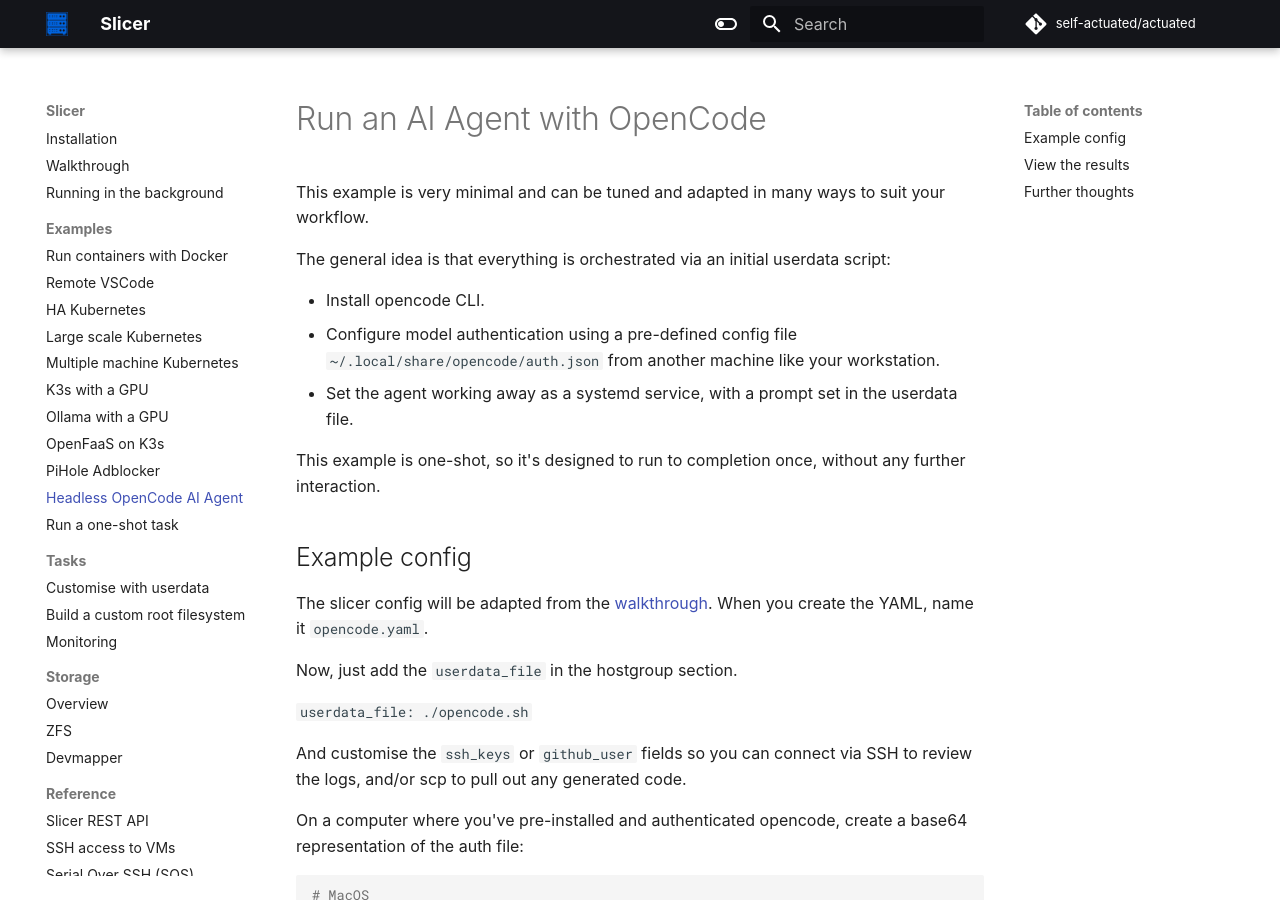
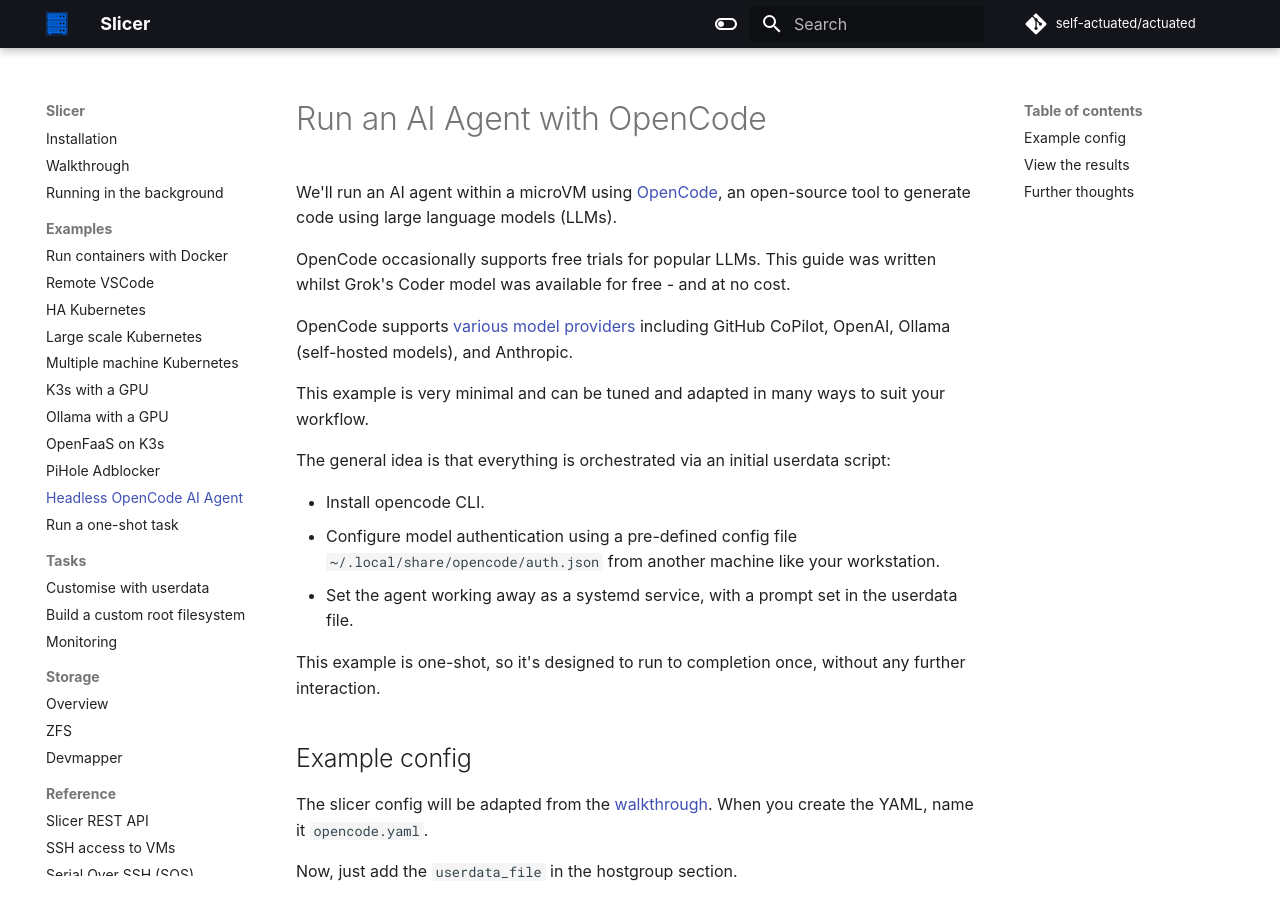
Before and after one commit to slicervm/docs.slicervm.com, an MkDocs documentation site: the page built from docs/examples/opencode-ai-agent.md, in a window 1280 px wide and 900 px high. Built offline with MkDocs 1.6.1 and Material for MkDocs 9.7.7, drawn with Linux system fonts in a browser that asks for light colours; some web fonts are replaced; comment, search, counter and statistics services are not loaded.

Commit message:
Minor change
Signed-off-by: Alex Ellis (OpenFaaS Ltd) <alexellis2@gmail.com>

```diff
--- a/docs/examples/opencode-ai-agent.md
+++ b/docs/examples/opencode-ai-agent.md
@@ -1,4 +1,10 @@
 # Run an AI Agent with OpenCode
+
+We'll run an AI agent within a microVM using [OpenCode](https://opencode.ai/), an open-source tool to generate code using large language models (LLMs).
+
+OpenCode occasionally supports free trials for popular LLMs. This guide was written whilst Grok's Coder model was available for free - and at no cost.
+
+OpenCode supports [various model providers](https://opencode.ai/docs/providers/) including GitHub CoPilot, OpenAI, Ollama (self-hosted models), and Anthropic.
 
 This example is very minimal and can be tuned and adapted in many ways to suit your workflow.
 
```
